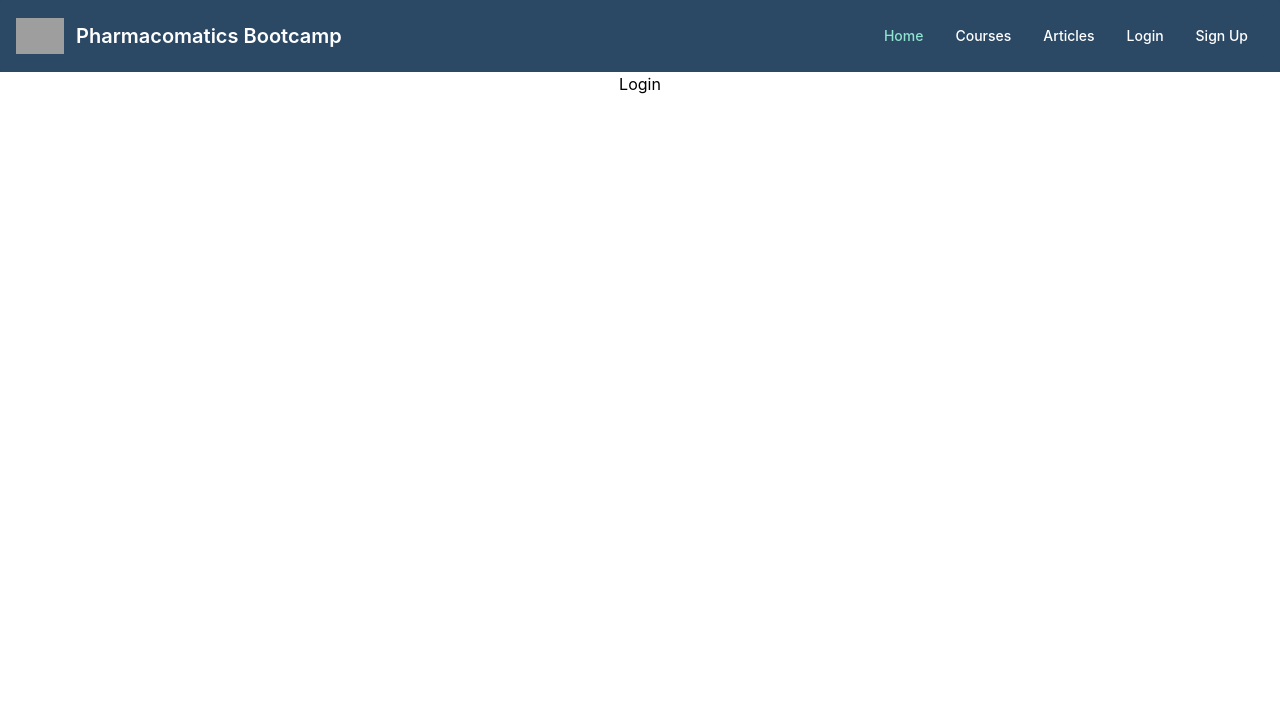
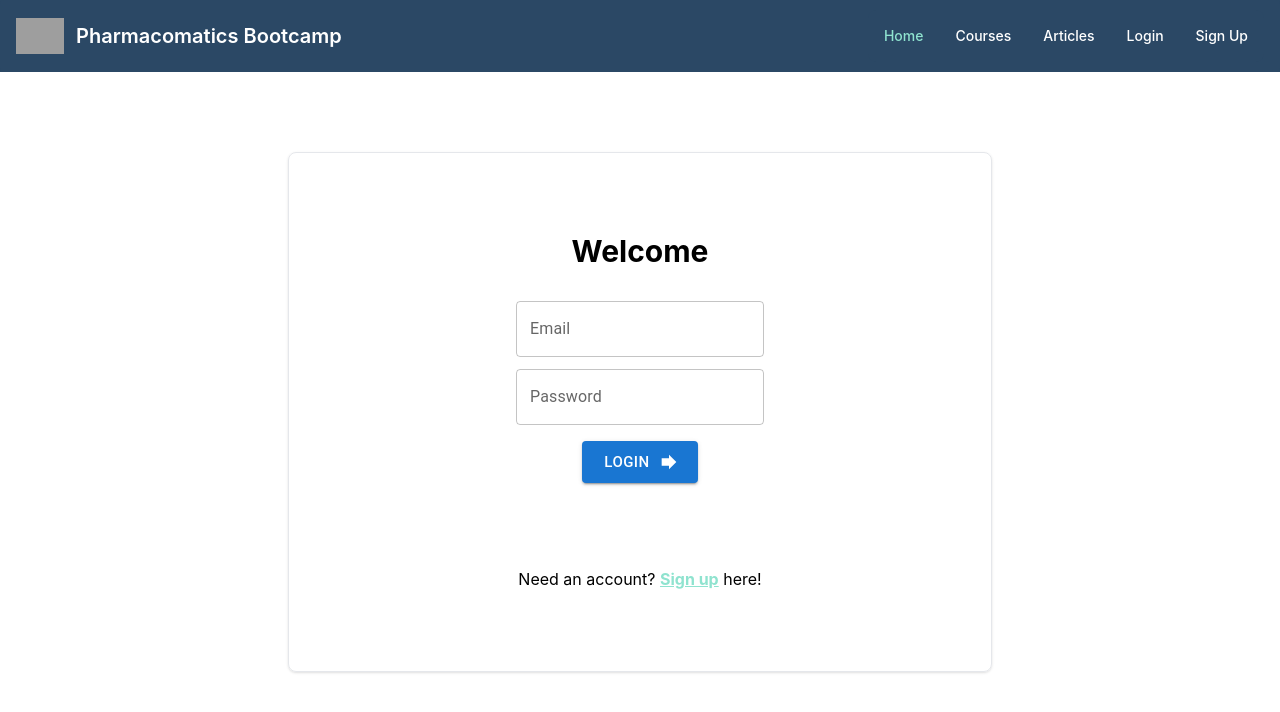
Before and after one commit to G-Sivley/pharmacomatics-bootcamp, a React (Create React App) app in the folder front-end/: page /login in a window 1280 px wide. Shown: the top 712 px of the page. Built offline with nearby package versions, Linux system fonts and the light colour scheme; grey boxes are pictures that could not be loaded.

Commit message:
create login

```diff
--- a/front-end/package.json
+++ b/front-end/package.json
@@ -3,6 +3,11 @@
   "version": "0.1.0",
   "private": true,
   "dependencies": {
+    "@emotion/react": "^11.10.5",
+    "@emotion/styled": "^11.10.5",
+    "@fontsource/roboto": "^4.5.8",
+    "@mui/icons-material": "^5.11.0",
+    "@mui/material": "^5.11.7",
     "@testing-library/jest-dom": "^5.16.5",
     "@testing-library/react": "^13.4.0",
     "@testing-library/user-event": "^13.5.0",
--- a/front-end/src/routes/Login.js
+++ b/front-end/src/routes/Login.js
@@ -1,9 +1,41 @@
-import React from 'react'
+import React from "react";
+
+import TextField from "@mui/material/TextField";
+import Button from "@mui/material/Button";
+import ForwardIcon from '@mui/icons-material/Forward';
+import {Link} from "react-router-dom"
 
 const Login = () => {
   return (
-    <div>Login</div>
-  )
-}
+    <div className="py-20 border my-20 mx-72 border-gray-200 rounded-lg shadow">
+      <h1 className="pb-8 text-3xl font-bold">
+        Welcome
+      </h1>
+      <ul className="">
+        <li className="">
+          <TextField id="outlined-basic" label="Email" variant="outlined" />
+        </li>
+        <li className="py-3">
+          <TextField id="outlined-basic" label="Password" variant="outlined" />
+        </li>
+        <li className="py-1">
+          <Button
+            endIcon={<ForwardIcon />}
+            size="large"
+            variant="contained"
+            onClick={() => {
+              alert("clicked");
+            }}
+          >
+            Login
+          </Button>
+        </li>
+      </ul>
 
-export default Login
+      <p className="pt-20">Need an account? <Link className="text-accent font-bold underline" to="/signup/">Sign up</Link> here!</p>
+    </div>
+
+  );
+};
+
+export default Login;
```
Also changed, not shown: 1 other file (tests, documents, lock files or other folders).
